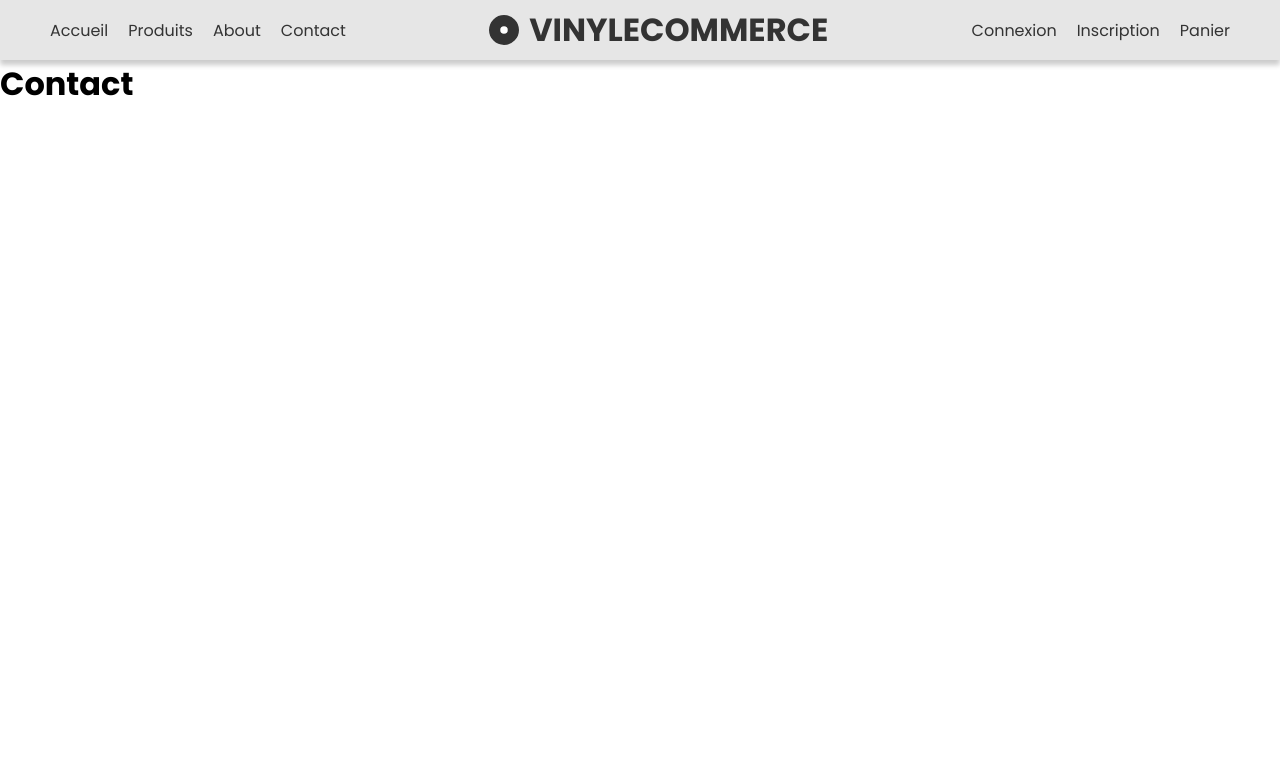
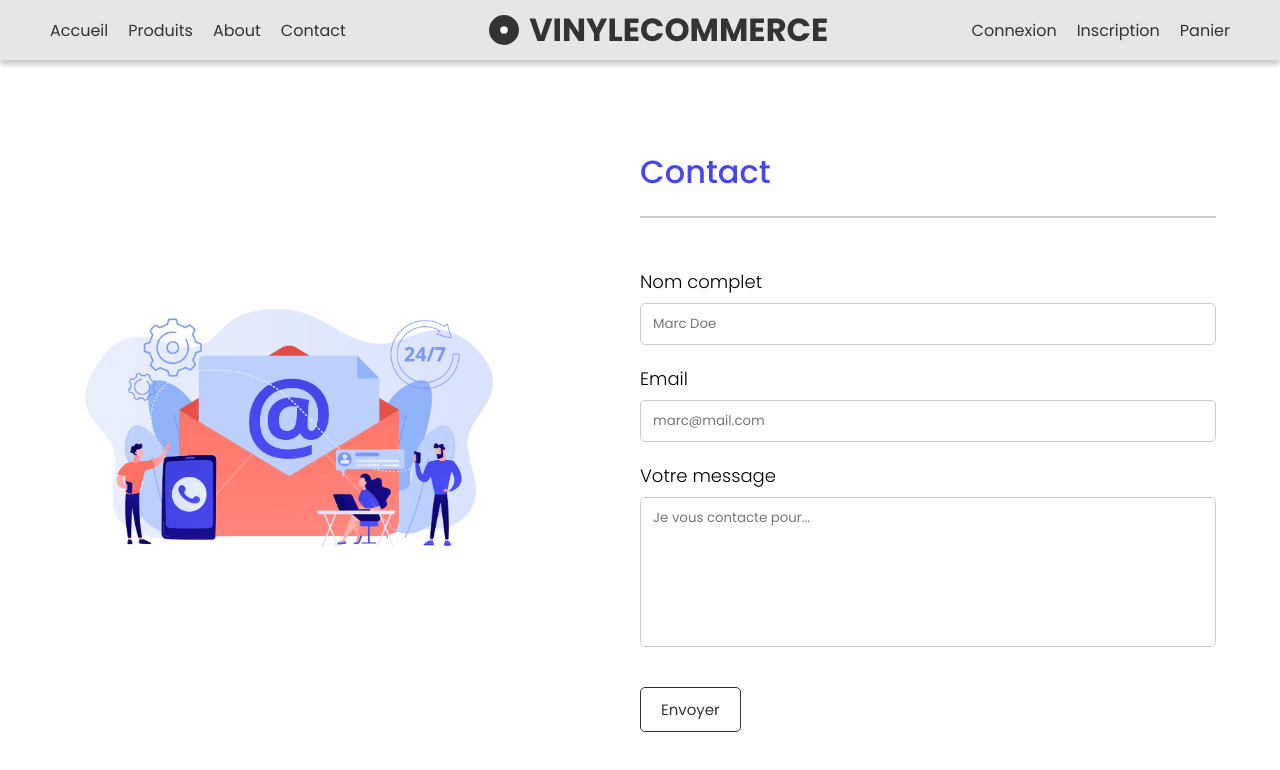
Before and after one commit to Bricefed/Ecommerce-React-Redux, a React (Create React App) app: page /contact in a window 1280 px wide. Shown: the top 770 px of the page. Built offline with nearby package versions, Linux system fonts and the light colour scheme.

Commit message:
Page Contact

```diff
--- a/src/container/Contact.js
+++ b/src/container/Contact.js
@@ -1,9 +1,40 @@
-import React from "react";
+import Picture from "../assets/imgs/contact.jpg";
 
 export default function Contact() {
   return (
-    <div>
-      <h1>Contact</h1>
+    <div className="contact-container">
+      <div className="left-content">
+        <img src={Picture} alt="Contact" />
+      </div>
+      <div className="right-content">
+        <h2 className="underline">Contact</h2>
+        <form>
+          <div className="input-box">
+            <label htmlFor="name">Nom complet</label>
+            <input type="text" name="name" id="name" placeholder="Marc Doe" />
+          </div>
+          <div className="input-box">
+            <label htmlFor="email">Email</label>
+            <input
+              type="email"
+              name="email"
+              id="email"
+              placeholder="marc@mail.com"
+            />
+          </div>
+          <div className="input-box">
+            <label htmlFor="message">Votre message</label>
+            <textarea
+              name="message"
+              id="message"
+              placeholder="Je vous contacte pour..."
+            ></textarea>
+          </div>
+          <button type="submit" className="btn">
+            Envoyer
+          </button>
+        </form>
+      </div>
     </div>
   );
 }
--- a/src/styles/base/_reset.scss
+++ b/src/styles/base/_reset.scss
@@ -31,11 +31,18 @@ textarea,
 input,
 button {
   font-family: inherit;
+
+  &:focus,
+  &:focus-visible {
+    outline: none;
+  }
 }
 
 button {
+  background: inherit;
   border: none;
   outline: none;
+  cursor: pointer;
 }
 
 p {
--- /dev/null
+++ b/src/styles/components/contact/_form.scss
@@ -0,0 +1,31 @@
+form {
+  display: flex;
+  flex-direction: column;
+  row-gap: 2rem;
+
+  .input-box {
+    display: flex;
+    flex-direction: column;
+    row-gap: 0.8rem;
+
+    input,
+    textarea {
+      border: 1px solid $grey;
+      border-radius: 5px;
+      padding: 1rem 1.2rem;
+    }
+
+    textarea {
+      height: 150px;
+    }
+
+    label {
+      font-size: 1.8rem;
+      font-weight: 300;
+    }
+  }
+
+  button {
+    margin: 2rem auto 0 0;
+  }
+}
--- /dev/null
+++ b/src/styles/components/contact/_responsive.scss
@@ -0,0 +1,15 @@
+@media screen and (max-width: $tablet) {
+  .contact-container {
+    flex-direction: column;
+    margin-top: 5rem;
+
+    .left-content,
+    .right-content {
+      width: 100%;
+    }
+
+    .left-content {
+      text-align: center;
+    }
+  }
+}
--- a/src/styles/pages/_about.scss
+++ b/src/styles/pages/_about.scss
@@ -16,6 +16,7 @@
       width: 100%;
       color: #c16baa;
     }
+
     .desc {
       margin: 5rem 0;
       text-align: justify;
--- a/src/styles/pages/_contact.scss
+++ b/src/styles/pages/_contact.scss
@@ -0,0 +1,31 @@
+.contact-container {
+  display: flex;
+  align-items: center;
+  min-height: calc(100vh - 6rem);
+  width: 90%;
+  max-width: 1200px;
+  margin: 0 auto;
+
+  .left-content,
+  .right-content {
+    width: 50%;
+  }
+
+  .left-content {
+    img {
+      width: 45rem;
+    }
+  }
+
+  .right-content {
+    h2 {
+      width: 100%;
+      color: #4547ed;
+      margin-bottom: 5rem;
+    }
+  }
+
+  @import "../components/contact/form";
+}
+
+@import "../components/contact/responsive";
```
